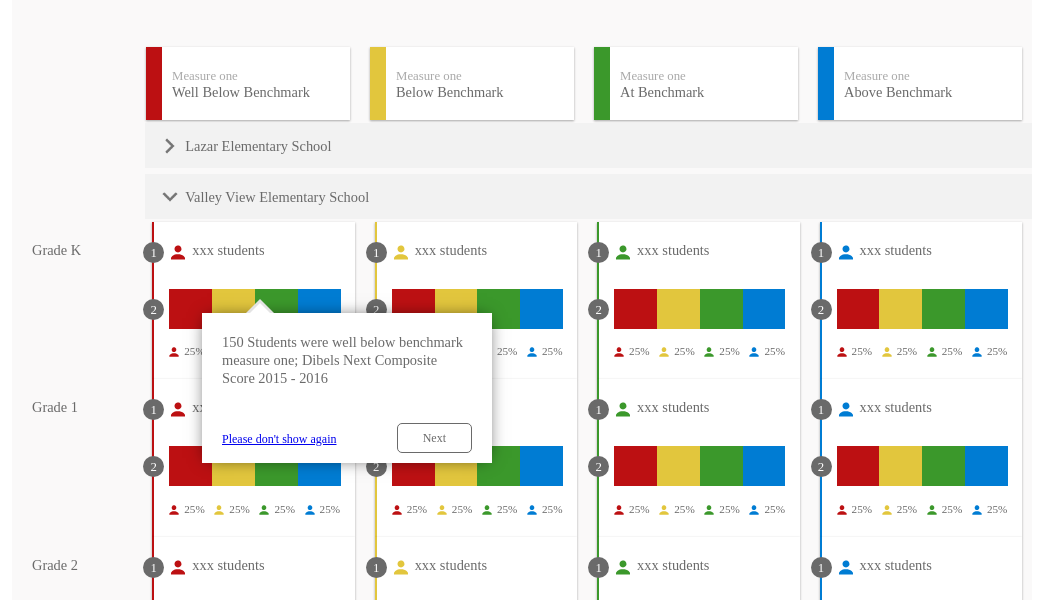
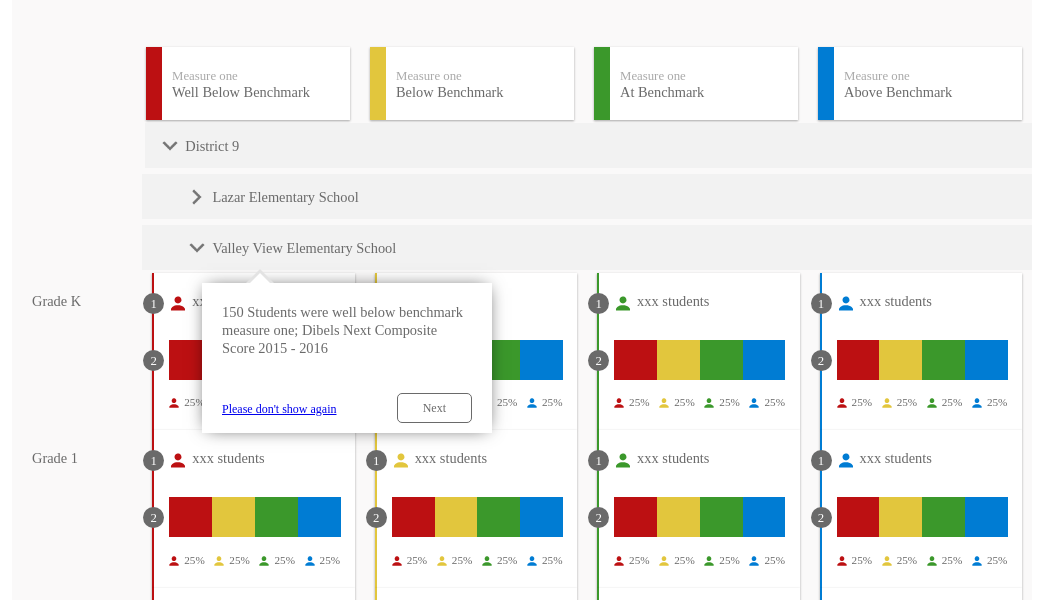
Before and after one commit to bratliff/correlation, a website: page app/index.html in a window 1280 px wide. Shown: the part 157-757 px from the top of the page, without its empty margins (118-1181 px from the left). Drawn offline with nearby package versions, Linux system fonts and the light colour scheme.

Commit message:
added district bar

```diff
--- a/app/index.html
+++ b/app/index.html
@@ -114,12 +114,18 @@ Created by potrace 1.13, written by Peter Selinger 2001-2015
                 <div class="row">
                     <div class="gradecol"></div>
                     <div class="dropdown">
-                        <img src="img/arrow.png" class="arrow closed">Lazar Elementary School
+                        <img src="img/arrow.png" class="arrow open">District 9
                     </div>
                 </div>
                 <div class="row">
                     <div class="gradecol"></div>
-                    <div class="dropdown">
+                    <div class="dropdown secondary">
+                        <img src="img/arrow.png" class="arrow closed">Lazar Elementary School
+                    </div>
+                </div>
+                <div class="row">
+                    <div class="gradecol"></div>
+                    <div class="dropdown secondary">
                         <img src="img/arrow.png" class="arrow">Valley View Elementary School
                     </div>
                 </div>
--- a/app/scss/main.scss
+++ b/app/scss/main.scss
@@ -246,6 +246,9 @@ $grey: #6A6A6A;
                 padding:15px 0 0 10px;
                 margin:3px auto;
                 cursor:pointer;
+                &.secondary {
+                    padding-left:40px;
+                }
                 .arrow {
                     float:left;
                     width:30px;
@@ -295,7 +298,7 @@ $grey: #6A6A6A;
         width:250px;
         height:110px;
         padding:20px;
-        top:470px;
+        top:440px;
         left:25%;
         z-index: 2;
         background:#fff;
--- a/package.json
+++ b/package.json
@@ -13,6 +13,7 @@
     "browser-sync": "^2.2.0",
     "gulp": "^3.8.11",
     "gulp-autoprefixer": "^3.1.1",
+    "gulp-fontgen": "^0.2.5",
     "gulp-inject-svg": "^0.1.9",
     "gulp-sass": "^2.2.0",
     "gulp-svgstore": "^6.0.0",
```
Also changed, not shown: src/index.html (+7 -1 lines), app/css/main.css.
